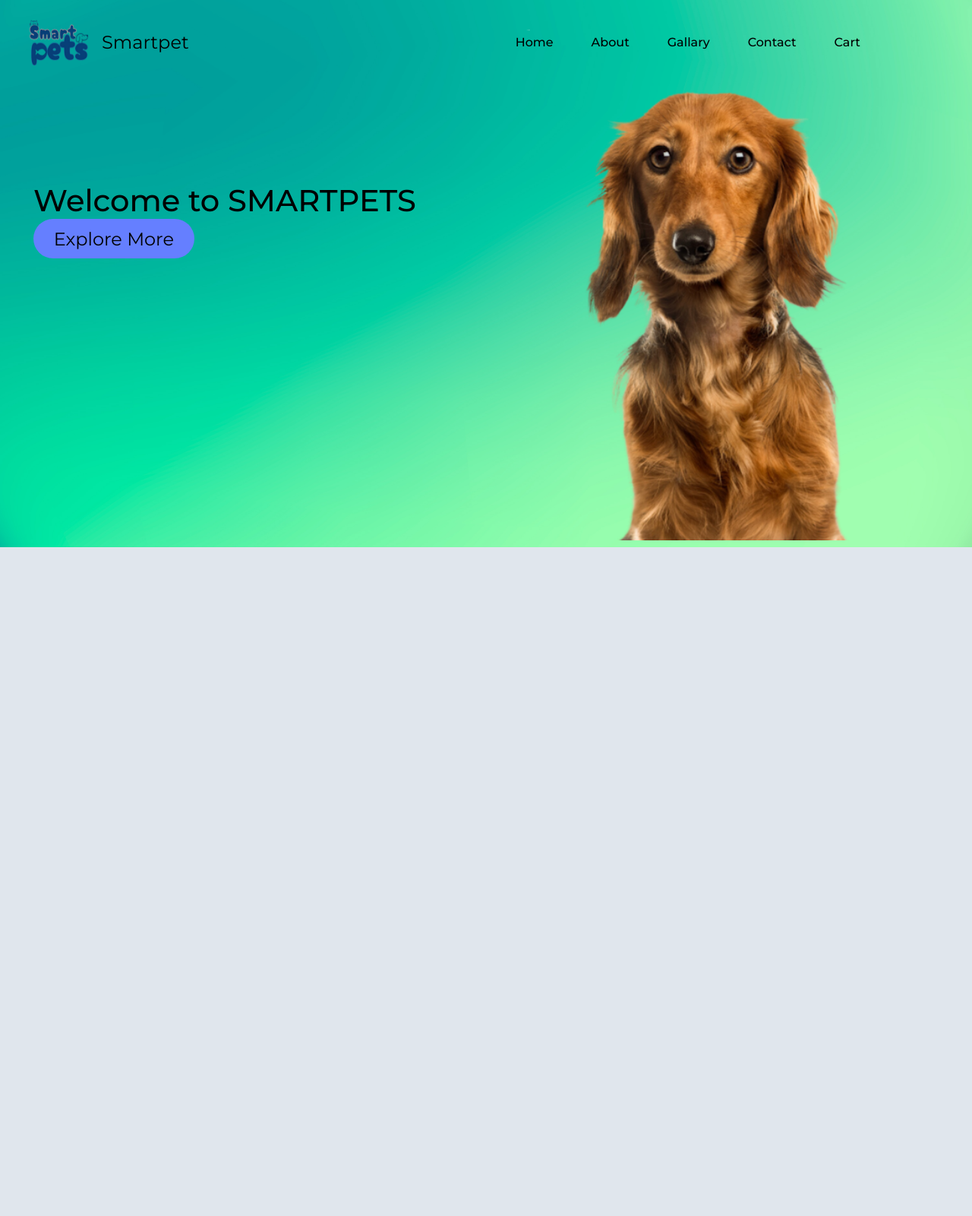
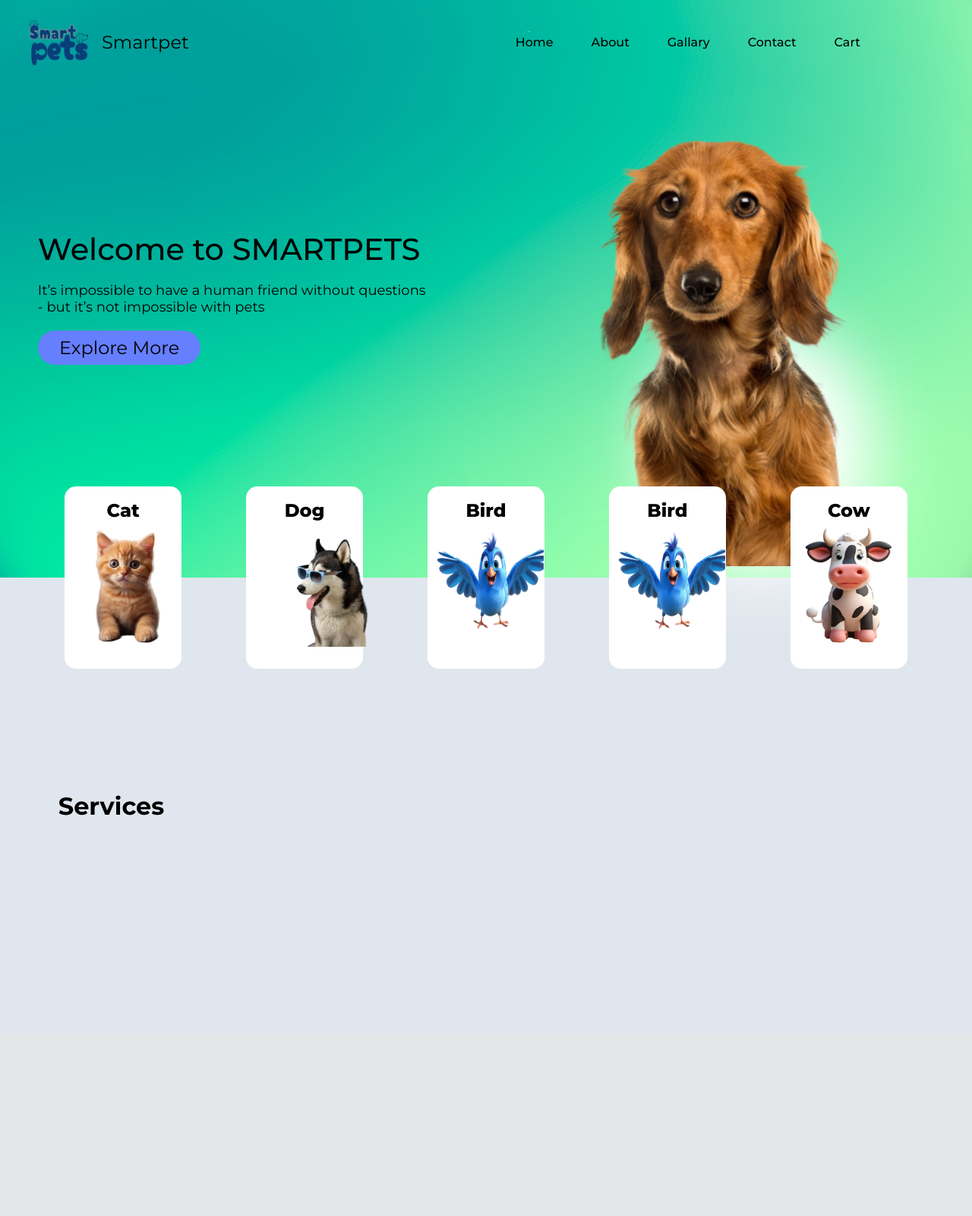
Before and after one commit to Siva22223333/Smartpet, a Django app: page / in a window 1280 px wide. Shown: the whole page at 76% size. After the commit the page ends 1073 px from the top, so only its background shows below. Run offline with Django 5.2, Linux system fonts and the light colour scheme.

Commit message:
30-8-2024

```diff
--- a/smartpet/static/css/Dashboard.css
+++ b/smartpet/static/css/Dashboard.css
@@ -4,13 +4,26 @@
     height: 100%;
     font-family: "Montserrat", sans-serif;
 }
+@keyframes slideIn {
+    from {
+        transform: translateX(-100%);
+        opacity: 0;
+    }
+    to {
+        transform: translateX(0);
+        opacity: 1;
+    }
+}
 body{
     background-color: #e0e6ed;
+}
+.div1{
+    height: 95%;
 }
 .background-img{
     position: absolute;
     width: 100%;
-    height: 90%;
+    height: 95%;
     left: 0px;
     top: 0px;
     z-index: -1;
@@ -52,7 +65,7 @@ body{
     height: 75%;
     display: flex;
     justify-content: space-around;
-
+    padding-top: 64px;
 }
 .welcome-div{
     height: 30%;
@@ -60,16 +73,109 @@ body{
     padding-top: 10%;
 }
 .welcome{
+    animation: slideIn 1s ease-out;
     font-size: 40px;
     font-weight: 500;
     height: auto;
 }
+.welcome-quotes{
+    height: auto;
+    font-size: large;
+    animation: slideIn 1s ease-out;
+}
 
 .Explore-btn{
-    height: 29%;
+    animation: slideIn 1s ease-out;
+    height: 45px;
     width: 42%;
     font-size: x-large;
     border-radius: 30px;
     border: none;
     background-color: #657fff;
 }
+.Explore-btn-div{
+    padding-top: 20px;
+    height: auto;
+}
+.div2{
+    display: flex;
+    justify-content: space-evenly;
+    position: absolute;
+    top: 80%;
+    width: 100%;
+    height: 30%;
+    animation: slideIn 1s ease-out;
+}
+.card{
+
+    box-shadow: 0px 0px 0px 0px;
+    width: 12%;
+    background-color: white;
+    border-radius: 15px;
+    display: flex;
+    align-items: center;
+    flex-direction: column;
+
+}
+.active{
+    opacity: 4;
+    transform: translateY(0);
+}
+
+
+.img-cat{
+    position: absolute;
+    top: 10px;
+}
+.img-dog{
+    position: absolute;
+    height: 65%;
+    top: 55px;
+
+}
+.img-bird{
+    position: absolute;
+    height: 56%;
+    width: 152px;
+    top: 55px;
+
+}
+.img-cow{
+    height: 70%;
+}
+.card-p{
+    height: auto;
+    font-size: x-large;
+    font-weight: 800;
+    padding-top: 17px;
+
+}
+.background-shadow{
+    position: absolute;
+    bottom: 5%;
+    background-color: white;
+    height: 42%;
+    width: 23%;
+    right: 10%;
+    border-radius: 100%;
+    filter: blur(45px);
+    z-index: -1;
+}
+.div3{
+    height: 75%;
+    display: flex;
+    align-items: center;
+}
+.services-div{
+
+    display: flex;
+    flex-direction: row;
+    height: auto;
+
+}
+.services-p{
+    font-size: xx-large;
+    font-weight: bold;
+    padding-left: 55%;
+    animation: slideIn 1s ease-out;
+}
--- a/smartpet/templates/Dashboard.html
+++ b/smartpet/templates/Dashboard.html
@@ -10,13 +10,16 @@
 
     </head>
     <body>
-        <div>
+        <div class="div1">
             <img  src="{% static 'image/3150060.jpg' %}" class="background-img" >
 
            <header class="header">
                 <div class="logo-div">
                     <img src="{% static 'image/smartpet.png' %}" alt="logo"  class="logo">
                     <p >Smartpet</p>
+                    <div class="background-shadow">
+
+                </div>
                 </div>
                 <div class="header-btn">
                     <div>
@@ -41,22 +44,69 @@
 
                 <div class="welcome-div">
 
-                        <p class="welcome">Welcome to SMARTPETS</p>
+                        <p class="welcome">Welcome to SMARTPETS</p><br>
+                        <p class="welcome-quotes">It’s impossible to have a human friend without questions</p>
+                        <p class="welcome-quotes"> - but it’s not impossible with pets</p>
+                        <div class="Explore-btn-div">
+                            <button class="Explore-btn">
+                                Explore More
+                            </button>
+                        </div>
 
-                        <button class="Explore-btn">
-                            Explore More
-                        </button>
 
                 </div>
+
                 <div >
                     <img class="dog-img" src="{% static 'image/pet.png' %}" >
                 </div>
             </div>
 
         </div>
-        <div class="card">
-
+        <div class="div2">
+            <div class="card">
+                <p class="card-p">Cat</p>
+                <img class="img-cat" src="{% static 'image/cat.png' %}" >
+            </div>
+            <div class="card">
+                <p class="card-p">Dog</p>
+                <img class="img-dog" src="{% static 'image/dog.png' %}" >
+            </div>
+            <div class="card">
+                <p class="card-p">Bird</p>
+                <img class="img-bird" src="{% static 'image/bird.png' %}" >
+            </div>
+            <div class="card">
+                <p class="card-p">Bird</p>
+                <img class="img-bird" src="{% static 'image/bird.png' %}" >
+            </div>
+            <div class="card">
+                <p class="card-p">Cow</p>
+                <img class="img-cow" src="{% static 'image/cow.png' %}" >
+            </div>
         </div>
-
+        <div class="div3">
+            <div class="services-div">
+                <P class="services-p">Services</P>
+            </div>
+        </div>
+        <script>
+            const element=document.querySelectorAll(".div2");
+            const option={
+                root:null,
+                rootMargin:'0px;',
+                threshold:.4
+            }
+            const callbacks=(entries)=>{
+                entries.forEach(entry => {
+                    if(entry.isIntersecting){
+                        entry.target.classList.add('active');
+                    }
+                });
+            }
+            let observer=new IntersectionObserver(cb,option);
+            elements.forEach(element=>{
+                oberver.observe(element);
+            });
+        </script>
     </body>
 </html>
```
Also changed, not shown: smartpet/static/image/bird.png (added), smartpet/static/image/cat.png (added), smartpet/static/image/cow.png (added), smartpet/static/image/dog.png (added).
